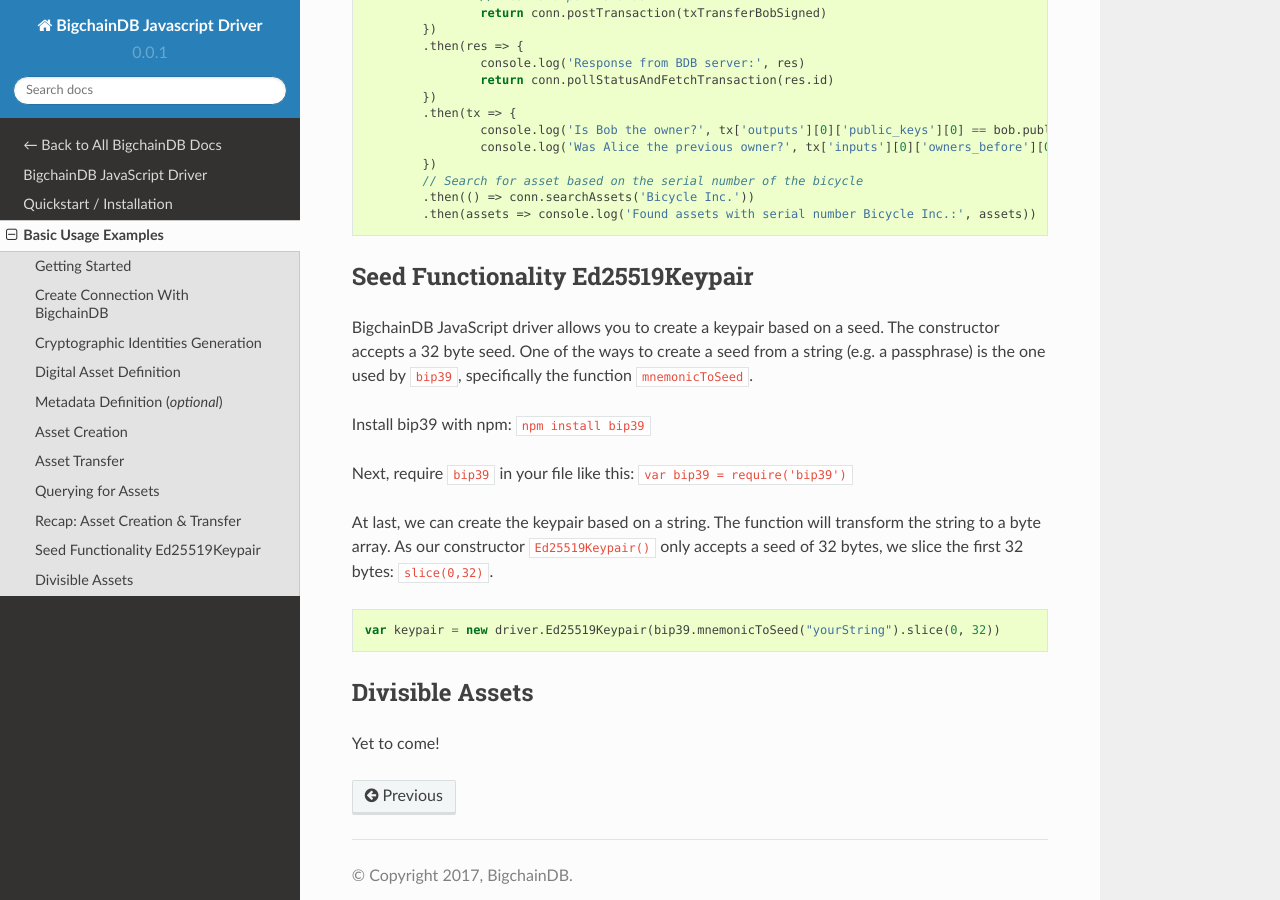
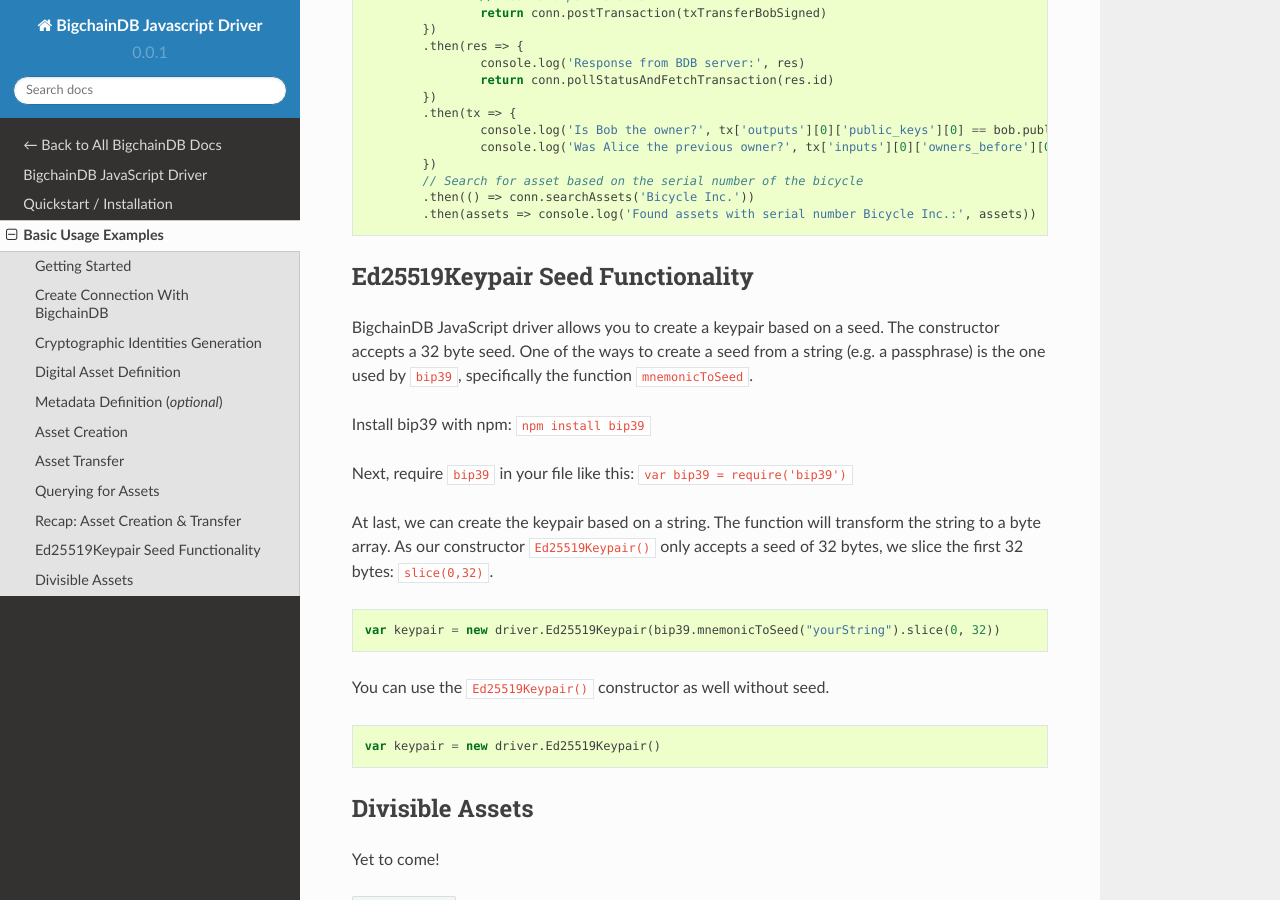
Before and after one commit to bigchaindb/js-bigchaindb-driver, a Sphinx documentation site: the page built from docs/source/usage.rst, in a window 1280 px wide and 900 px high, scrolled down 6615 px. Built offline with Sphinx 7.4.7 and the Read the Docs theme 2.0.0, drawn with Linux system fonts in a browser that asks for light colours.

Commit message:
Added sentence to inform that a seed is not obligatory

```diff
--- a/docs/source/usage.rst
+++ b/docs/source/usage.rst
@@ -357,7 +357,7 @@
 		.then(() => conn.searchAssets('Bicycle Inc.'))
 		.then(assets => console.log('Found assets with serial number Bicycle Inc.:', assets))
 
-Seed Functionality Ed25519Keypair
+Ed25519Keypair Seed Functionality
 ---------------------------------
 
 BigchainDB JavaScript driver allows you to create a keypair based on a seed.
@@ -375,6 +375,11 @@
 
 	var keypair = new driver.Ed25519Keypair(bip39.mnemonicToSeed("yourString").slice(0, 32))
 
+You can use the ``Ed25519Keypair()`` constructor as well without seed.
+
+.. code-block:: js
+
+	var keypair = new driver.Ed25519Keypair()
 
 Divisible Assets
 ----------------
```
